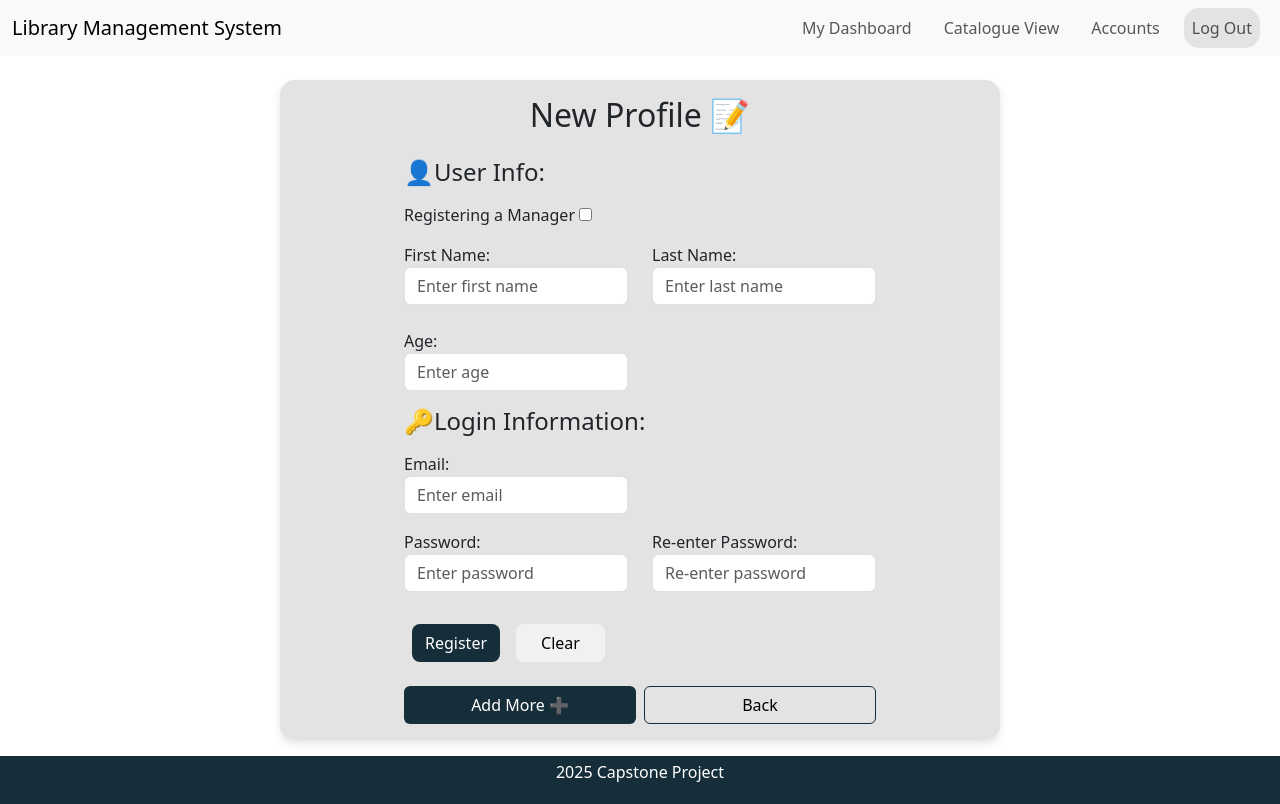
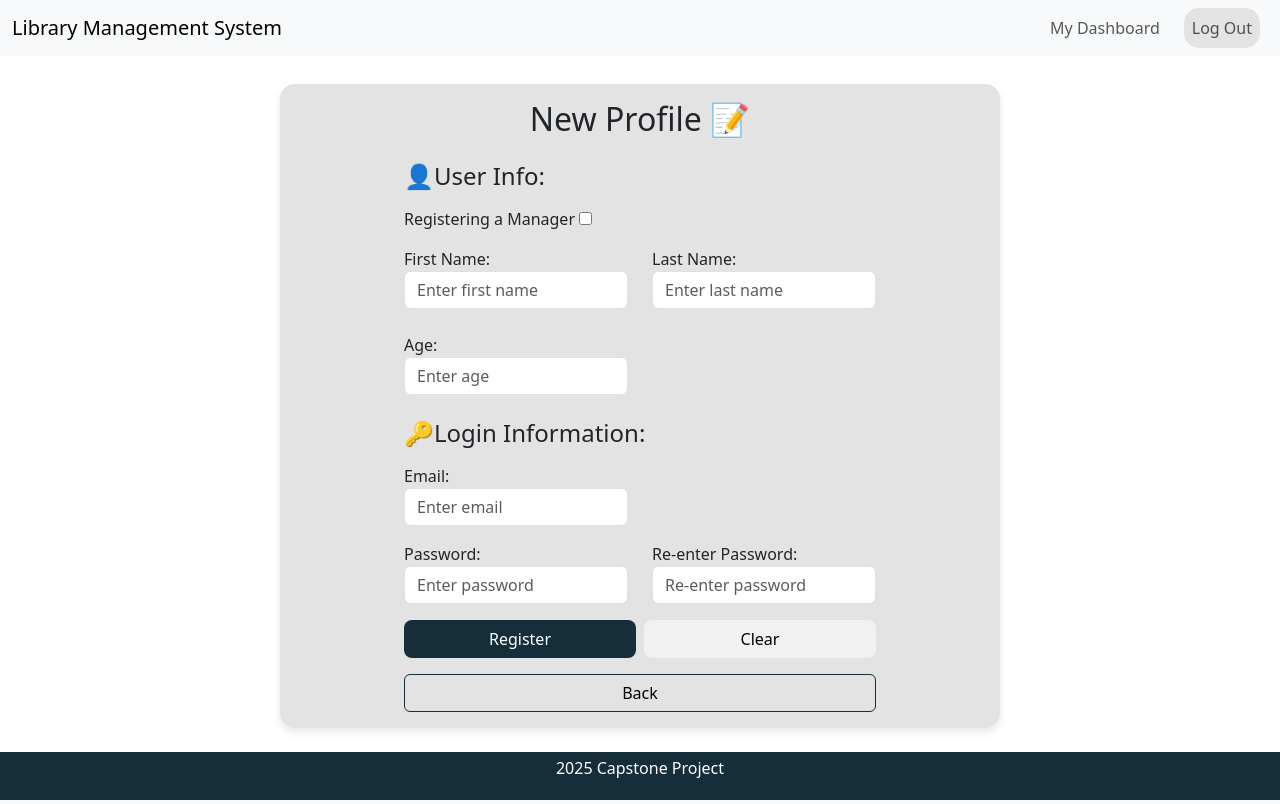
Before and after one commit to asthapatel1125/LMS_CAPSTONE_2025, a FastAPI app: template User_Management/src/app/views/templates/add_user.html in a window 1280 px wide. Run offline with FastAPI, Linux system fonts and the light colour scheme; the template is opened without the code that fills it, so the values that code supplies are empty.

Commit message:
Front end changes for user management

```diff
--- a/User_Management/src/app/views/templates/add_user.html
+++ b/User_Management/src/app/views/templates/add_user.html
@@ -20,12 +20,6 @@
           <ul class="navbar-nav ms-auto">
             <li class="nav-item px-2">
               <a class="nav-link" href="/userManage/dashboard">My Dashboard</a>
-            </li>
-            <li class="nav-item px-2">
-              <a class="nav-link" href="/userManage/catalog">Catalogue View</a>
-            </li>
-            <li class="nav-item px-2">
-              <a class="nav-link" href="/userManage/main">Accounts</a>
             </li>
             <li class="nav-item px-2">
               <a class="nav-link" href="/userManage/manager-login" style="background-color: #E3E3E3; border-radius: 15px">Log Out</a>
@@ -70,7 +64,7 @@
                                     <input type="number" class="form-control rounded" id="age" min="1" max="120" name="age" placeholder="Enter age">
                                 </div>
                             </div>
-                            <h3 class="fs-4 mb-3 text-left">🔑Login Information:</h3>
+                            <h3 class="fs-4 mb-3 mt-4 text-left">🔑Login Information:</h3>
                             <div class="mb-3 row">
                                 <div class="col-md-6">
                                     <label for="email">Email:</label>
@@ -93,13 +87,12 @@
                                 </div>
                             </div>
                             <div id="user-error-message" class="text-danger p-0 m-0" style="display:none;"></div>
-                            <div class="d-flex justify-content-begin mb-3">
-                                <button type="submit" class="btn btn-custom-size mt-3 mb-2 mx-2">Register</button>
-                                <button type="reset" class="btn btn-custom-clear mt-3 mb-2 mx-2 px-4" onclick="clearErrors()">Clear</button>
+                            <div class="mb-3 d-flex gap-2">
+                                <button type="submit" class="btn btn-custom-size w-50">Register</button>
+                                <button type="reset" class="btn btn-custom-clear w-50" onclick="clearErrors()">Clear</button>
                             </div>
-                            <div class="d-flex justify-content-between mb-3">
-                                <button type="reset" class="btn btn-transparent w-50 me-2 text-center">Add More ➕</button>
-                                <a  class="btn btn-back w-50 text-center" href="/userManage/main">Back</a>
+                            <div class="mb-3">
+                                <a  class="btn btn-back w-100 text-center" href="/userManage/main">Back</a>
                             </div>
                         </div>
                     </div>
--- a/User_Management/src/app/views/templates/delete_user.html
+++ b/User_Management/src/app/views/templates/delete_user.html
@@ -22,12 +22,6 @@
           <ul class="navbar-nav ms-auto">
             <li class="nav-item px-2">
               <a class="nav-link" href="/userManage/dashboard">My Dashboard</a>
-            </li>
-            <li class="nav-item px-2">
-              <a class="nav-link" href="/userManage/catalog">Catalogue View</a>
-            </li>
-            <li class="nav-item px-2">
-              <a class="nav-link" href="/userManage/main">Accounts</a>
             </li>
             <li class="nav-item px-2">
               <a class="nav-link" href="/userManage/manager-login" style="background-color: #E3E3E3; border-radius: 15px">Log Out</a>
--- a/User_Management/src/app/views/templates/manage_users_main.html
+++ b/User_Management/src/app/views/templates/manage_users_main.html
@@ -21,12 +21,6 @@
           <ul class="navbar-nav ms-auto">
             <li class="nav-item px-2">
               <a class="nav-link" href="/userManage/dashboard">My Dashboard</a>
-            </li>
-            <li class="nav-item px-2">
-              <a class="nav-link" href="/userManage/catalog">Catalogue View</a>
-            </li>
-            <li class="nav-item px-2">
-              <a class="nav-link" href="/userManage/main">Accounts</a>
             </li>
             <li class="nav-item px-2">
               <a class="nav-link" href="/userManage/manager-login" style="background-color: #E3E3E3; border-radius: 15px">Log Out</a>
```
Also changed, not shown: User_Management/src/app/views/templates/edit_user.html (+0 -8 lines).
